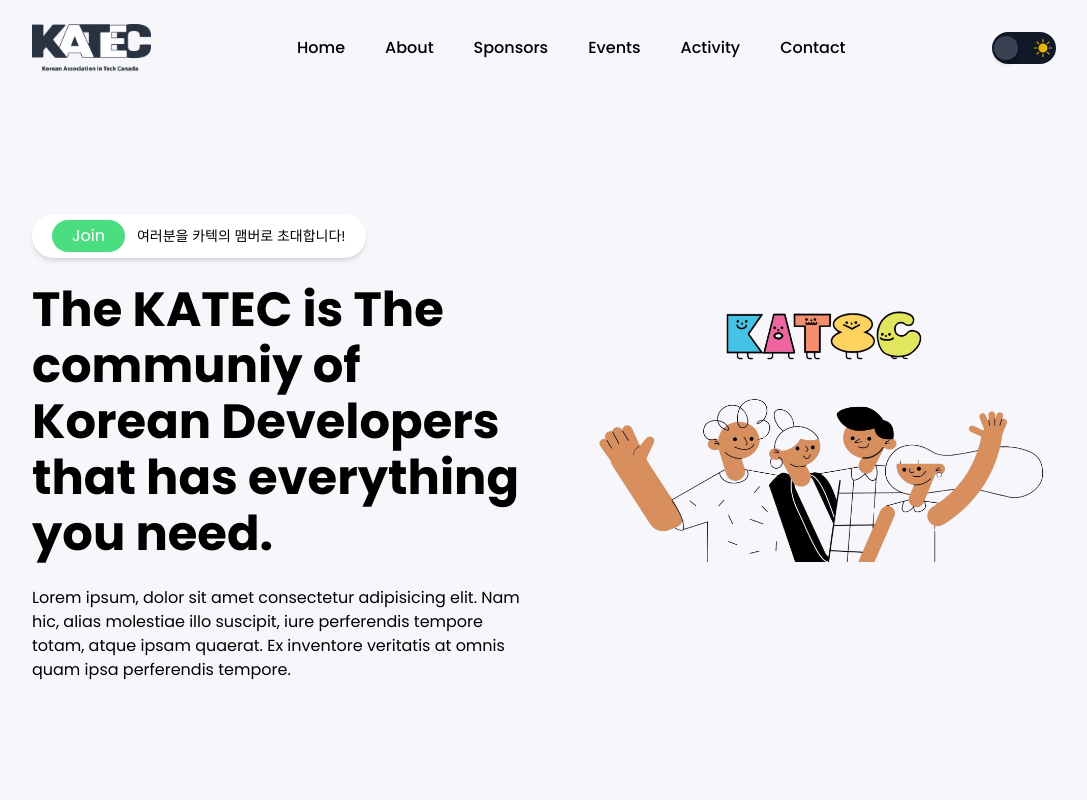
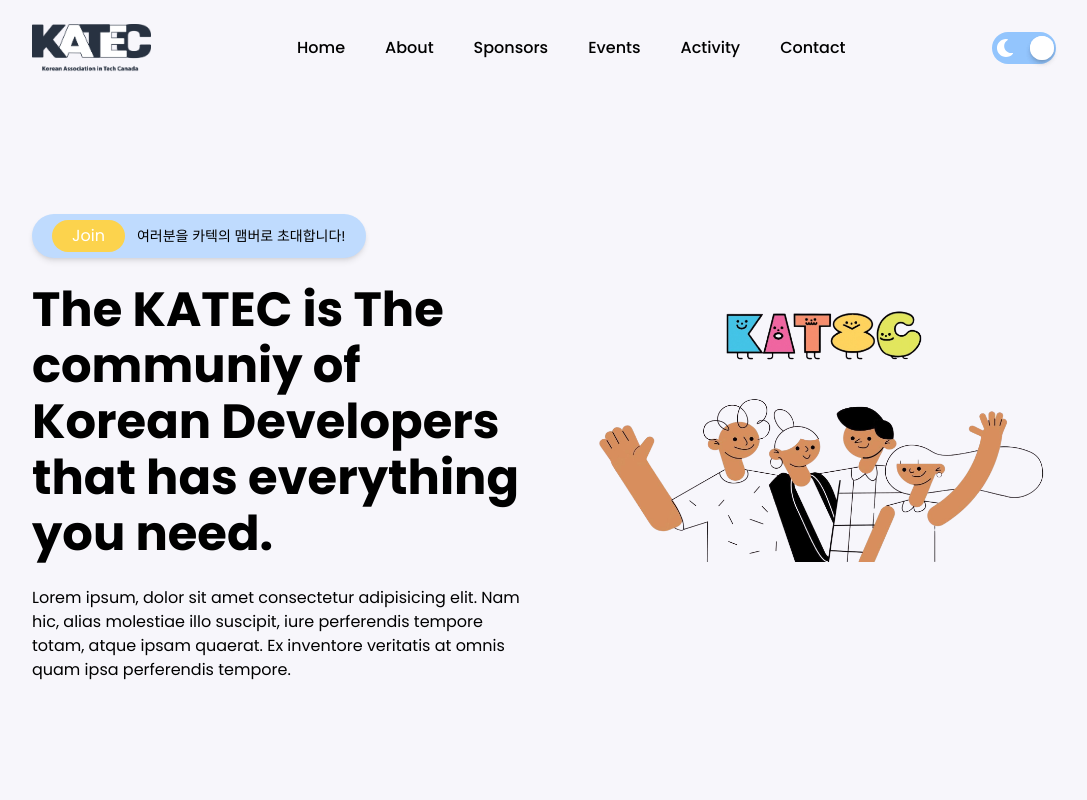
Before and after one commit to KATEC-Vancouver/katec-web-next, a Next.js app: page / in a window 1280 px wide. Shown: the top 800 px of the page, without its empty margins (96-1183 px from the left). Built offline with nearby package versions, Linux system fonts and the light colour scheme.

Commit message:
Dark mode Imp

```diff
--- a/components/Home/Footer/Footer.tsx
+++ b/components/Home/Footer/Footer.tsx
@@ -4,7 +4,7 @@
 import Image from 'next/image';
 const Footer = () => {
   return (
-    <footer className="w-full bg-white-800 text-black py-4 bg-[#edecf1]">
+    <footer className="w-full bg-white-800 text-black py-4 bg-[#edecf1] dark:bg-slate-600">
       <div className="flex items-center justify-between max-w-[90%] xl:max-w-[80%] 2xl:max-w-[70%] mx-auto">
         {/* Logo */}
         <Link href="/">
--- a/components/Home/Headline/Headline.tsx
+++ b/components/Home/Headline/Headline.tsx
@@ -3,22 +3,22 @@
 
 const Headline = () => {
   return (
-    <div className='w-full pt-[4vh] md:pt-[12vh] h-screen bg-[#f7f6fb]'>
+    <div className='w-full pt-[4vh] md:pt-[12vh] h-screen bg-[#f7f6fb] dark:bg-slate-500'>
       <div className='flex justify-center flex-col w-[90%] sm:w-[80%] h-full mx-auto'>
         <div className="grid grid-cols-1 lg:grid-cols-2 gap-12">
           {/* Left */}
           <div>
             {/* Top box */}
-            <div className="w-fit py-1.5 px-2 md:px-5 rounded-full shadow-md flex items-center space-x-3 bg-white">
-              <div className="px-3 py-1 md:px-5 md:py-1 rounded-full bg-green-400 md:text-base sm:text-sm text-xs text-white">
+            <div className="w-fit py-1.5 px-2 md:px-5 rounded-full shadow-md flex items-center space-x-3 bg-blue-200 dark:bg-lime-400">
+              <div className="px-3 py-1 md:px-5 md:py-1 rounded-full bg-amber-300 md:text-base dark:bg-lime-800 sm:text-sm text-xs text-white">
                 Join
               </div>
-              <p className="text-xs sm:text-sm">여러분을 카텍의 맴버로 초대합니다!</p>
+              <p className="text-xs sm:text-sm ">여러분을 카텍의 맴버로 초대합니다!</p>
             </div>
             {/* Title */}
             <h1
             data-aos="fade-up"
-            className="text-2xl sm:text-4xl md:text-5xl mt-6 mb-6 font-bold md:leading-[3rem] lg:leading-[3.5rem]">
+            className="text-2xl sm:text-4xl md:text-5xl mt-6 mb-6 font-bold md:leading-[3rem] lg:leading-[3.5rem] dark:text-white">
               The KATEC is The communiy of Korean Developers that has everything you need.
             </h1>
             {/* Description */}
--- a/components/Home/LogoTicker/LogoTicker.tsx
+++ b/components/Home/LogoTicker/LogoTicker.tsx
@@ -13,7 +13,7 @@
 
 export default function LogoTicker() {
   return (
-    <section className="py-6 overflow-x-clip bg-[#f7f6fb]">
+    <section className="py-6 overflow-x-clip bg-[#f7f6fb] dark:bg-slate-500">
       <div className="max-w-[90%] xl:max-w-[80%] 2xl:max-w-[70%] mx-auto">
         {/* Title */}
         <h3 className="text-center text-gray-400 text-xl">
--- a/components/Home/Navbar/Nav.tsx
+++ b/components/Home/Navbar/Nav.tsx
@@ -1,16 +1,17 @@
 "use client";
-import React, { useEffect } from 'react';
-import Link from 'next/link';
-import ThemeToggle from './ThemeToggle';
-import { HiBars3 } from 'react-icons/hi2';
+
+import React, { useEffect, useState } from "react";
+import Link from "next/link";
+import ThemeToggle from "./ThemeToggle";
+import { HiBars3 } from "react-icons/hi2";
 
 export const navLinks = [
-  { id: 1, url: '#', label: 'Home' },
-  { id: 2, url: '#', label: 'About' },
-  { id: 3, url: '#', label: 'Sponsors' },
-  { id: 4, url: '#', label: 'Events' },
-  { id: 5, url: '#', label: 'Activity' },
-  { id: 6, url: '#', label: 'Contact' },
+  { id: 1, url: "#", label: "Home" },
+  { id: 2, url: "#", label: "About" },
+  { id: 3, url: "#", label: "Sponsors" },
+  { id: 4, url: "#", label: "Events" },
+  { id: 5, url: "#", label: "Activity" },
+  { id: 6, url: "#", label: "Contact" },
 ];
 
 type Props = {
@@ -18,7 +19,13 @@
 };
 
 const Nav = ({ openNav }: Props) => {
-  const [navBg, setNavBg] = React.useState(false);
+  const [navBg, setNavBg] = useState(false);
+  const [darkMode, setDarkMode] = useState(() => {
+    if (typeof window !== "undefined") {
+      return localStorage.getItem("theme") === "dark";
+    }
+    return false;
+  });
 
   useEffect(() => {
     const handler = () => {
@@ -31,11 +38,22 @@
     return () => window.removeEventListener("scroll", handler);
   }, []);
 
+  const toggleTheme = () => {
+    setDarkMode((prev) => !prev);
+    if (!darkMode) {
+      document.documentElement.classList.add("dark");
+      localStorage.setItem("theme", "dark");
+    } else {
+      document.documentElement.classList.remove("dark");
+      localStorage.setItem("theme", "light");
+    }
+  };
+
   return (
     <div
-      className={` fixed ${
-        navBg ? 'bg-blue-100 shadow-md' : 'fixed'
-      } w-full transition-all duration-200 h-[12vh] z-[1000]`}
+      className={`fixed ${
+        navBg ? "bg-blue-100 shadow-md" : "fixed"
+      } dark:bg-slate-600 w-full transition-all duration-200 h-[12vh] z-[1000]`}
     >
       <div className="flex items-center h-full justify-between w-[90%] xl:w-[80%] 2xl:w-[70%] mx-auto">
         {/* Logo */}
@@ -48,18 +66,23 @@
         </div>
 
         {/* Nav Links */}
-        <div className="hidden lg:flex items-center space-x-10 ml-15">
+        <div className="hidden lg:flex items-center space-x-10 ml-15 dark:text-white">
           {navLinks.map((link) => (
             <Link href={link.url} key={link.id}>
               <p className="nav__link">{link.label}</p>
             </Link>
           ))}
         </div>
-        <ThemeToggle />
+
+        {/* Theme Toggle */}
+        <div onClick={toggleTheme}>
+          <ThemeToggle />
+        </div>
+
         {/* Burger Menu */}
         <HiBars3
           onClick={openNav}
-          className="w-8 h-8 cursor-pointer text-black lg:hidden "
+          className="w-8 h-8 cursor-pointer text-black lg:hidden"
         />
       </div>
     </div>
--- a/components/Home/Navbar/ThemeToggle.tsx
+++ b/components/Home/Navbar/ThemeToggle.tsx
@@ -6,11 +6,11 @@
 
 
 const ThemeToggle = () => {
-  const [darkMode, setDarkMode] = useState(true);
+  const [darkMode, setDarkMode] = useState(false);
 
   useEffect(() => {
     const theme = localStorage.getItem("theme");
-    if (theme === "dark") setDarkMode(true);
+    if (theme === "dark") setDarkMode(false);
   }, [])
 
   useEffect(() => {
--- a/components/Home/Worldmap/Worldmap.tsx
+++ b/components/Home/Worldmap/Worldmap.tsx
@@ -49,7 +49,7 @@
 );
 
 const Map = () => (
-  <section className="relative z-10 bg-[#f7f6fb] py-10">
+  <section className="relative z-10 bg-[#f7f6fb] py-10 dark:bg-slate-500">
     <motion.div
       variants={staggerContainer}
       initial="hidden"
```
